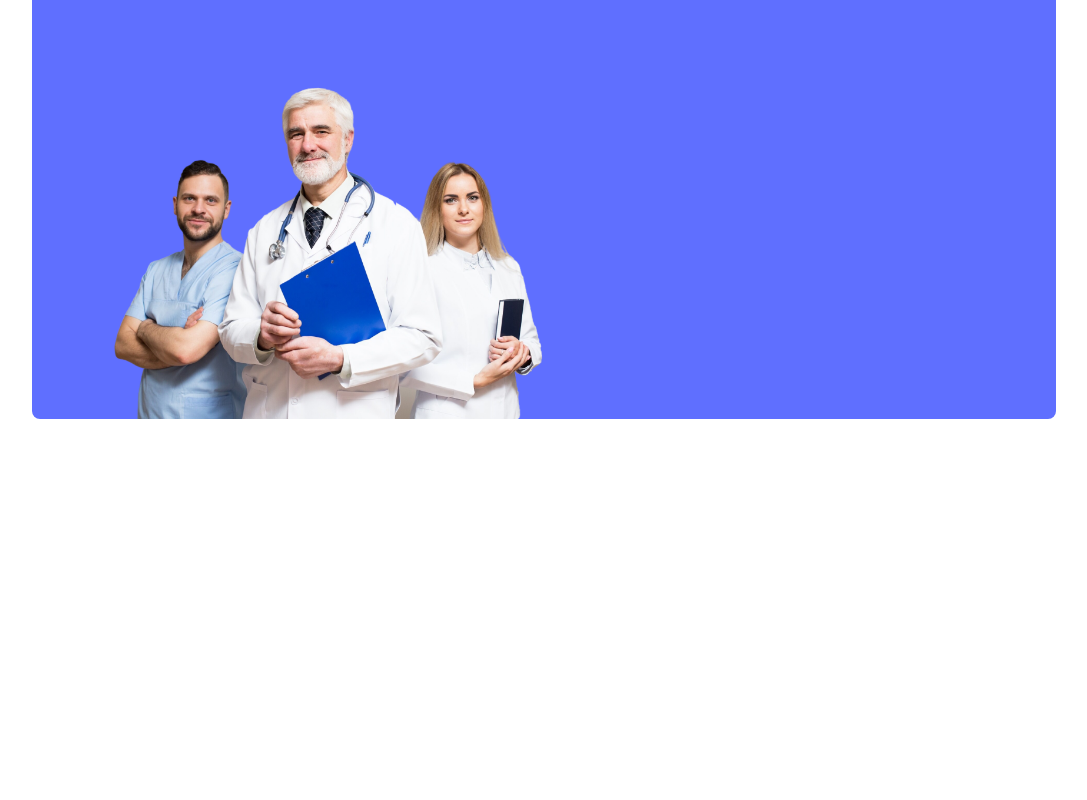
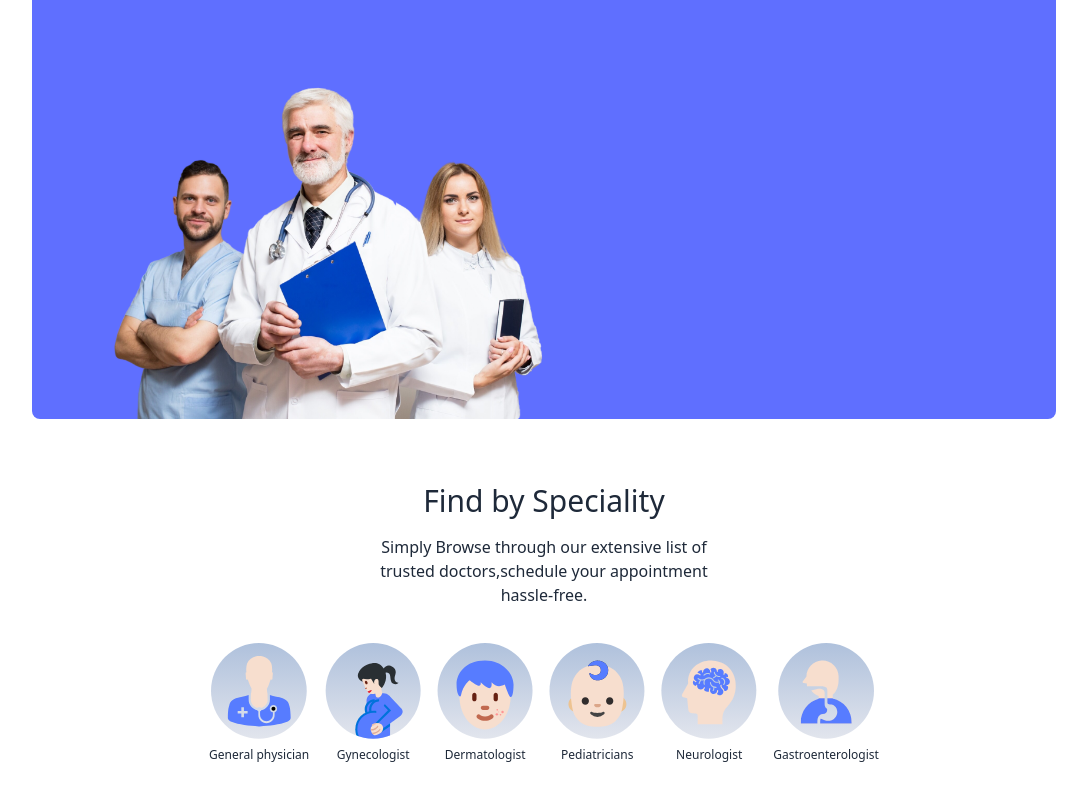
Before and after one commit to hitesh-star/DoctorAppointmentBooking, a React app: page / in a window 1280 px wide. Shown: the part 462-1262 px from the top of the page, without its empty margins (96-1183 px from the left). Before the commit the page ends 881 px from the top, so only its background shows below. Built offline with nearby package versions, Linux system fonts and the light colour scheme; the HTML template or start-up script is replaced by a standard one.

Commit message:
Find by Speciality component

```diff
--- /dev/null
+++ b/src/components/SpecialityMenu.jsx
@@ -0,0 +1,22 @@
+import React from 'react'
+import { specialityData } from '../assets/assets'
+import { Link } from 'react-router-dom'
+
+const SpecialityMenu = () => {
+  return (
+    <div id='speciality' className='flex flex-col items-center gap-4 py-16 text-gray-800'>
+        <h1 className='text-3xl font-medium '>Find by Speciality</h1>
+        <p className='sm:w-1/3 text-center text-sm:'>Simply Browse through our extensive list of trusted doctors,schedule your appointment hassle-free.</p>
+        <div className='flex sm:justify-center gap-4 pt-5 w-fu;; overflow-scroll'>
+            {specialityData.map((item,index)=>(
+                <Link onClick={()=>scrollTo(0,0)}className='flex flex-col items-center text-xs cursor-pointer flex-shrink-0 hover:translate-y-[-10px] transition-all duration-500' key={index} to={`/doctors/${item.speciality}`}>
+                  <img className='w-16 sm:w-24 mb-2' src={item.image} alt=''/>
+                  <p>{item.speciality}</p>
+                </Link>
+            ))}
+        </div>
+    </div>
+  )
+}
+
+export default SpecialityMenu
--- a/src/index.css
+++ b/src/index.css
@@ -3,3 +3,7 @@
 .active hr{
   @apply block
 }
+
+::-webkit-scrollbar{
+ @apply hidden
+}
--- a/src/pages/Home.jsx
+++ b/src/pages/Home.jsx
@@ -1,10 +1,12 @@
 import React from 'react'
 import Header from '../components/Header'
+import SpecialityMenu from '../components/SpecialityMenu';
 
 const Home = () => {
   return (
     <div>
         <Header/>
+        <SpecialityMenu/>
     </div>
   )
 }
```
